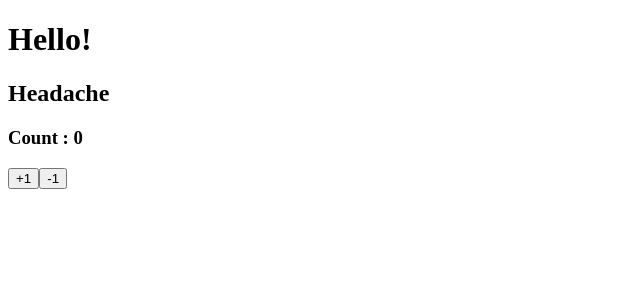
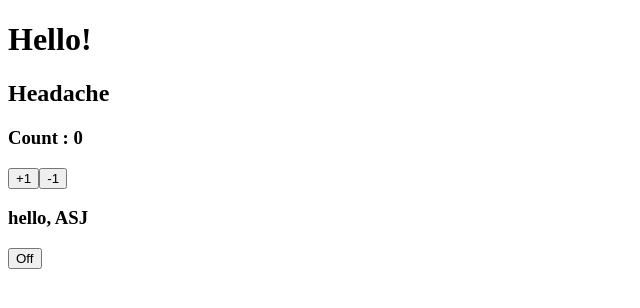
Before and after one commit to udemy-team18/practice, a React (Create React App) app in the folder 230623/react_CRA/: page / in a window 1280 px wide. Shown: the top 308 px of the page, without its empty margins (0-640 px from the left). Built offline with nearby package versions, Linux system fonts and the light colour scheme.

Commit message:
practice 3,4 added

```diff
--- a/230623/react_CRA/src/App.js
+++ b/230623/react_CRA/src/App.js
@@ -1,11 +1,15 @@
+import Practice04 from "components/04";
 import Practice01 from "./components/01";
 import Practice02 from "./components/02";
+import Practice03 from "components/03";
 function App() {
   return (
     <div className="App">
       <h1>Hello!</h1>
       <Practice01 />
       <Practice02 />
+      <Practice03 />
+      <Practice04 />
     </div>
   );
 }
--- /dev/null
+++ b/230623/react_CRA/src/components/03.jsx
@@ -0,0 +1,11 @@
+import React from "react";
+
+function Greeting({ name }) {
+  return <h3>hello, {name}</h3>;
+}
+
+function Practice03() {
+  return <Greeting name="ASJ" />;
+}
+
+export default Practice03;
--- /dev/null
+++ b/230623/react_CRA/src/components/04.jsx
@@ -0,0 +1,15 @@
+import React, { useState } from "react";
+
+const Toggle = () => {
+  const [isOn, setIsOn] = useState(false);
+  const handleClick = () => {
+    setIsOn(!isOn);
+  };
+  return <button onClick={handleClick}>{isOn ? "On" : "Off"}</button>;
+};
+
+function Practice04() {
+  return <Toggle />;
+}
+
+export default Practice04;
```
